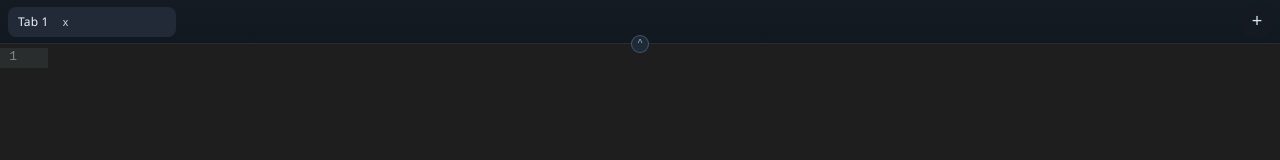
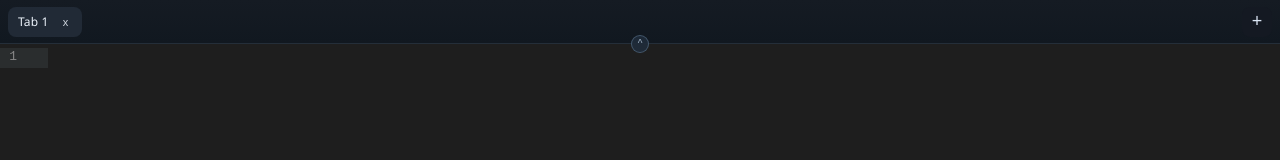
Before and after one commit to Blumio/shibui-code, a website built with Vite: page frontend/index.html in a window 1280 px wide. Built offline with nearby package versions, Linux system fonts and the light colour scheme.

Commit message:
Revert "Failed attempt to solving the scrollbar issue again."
This reverts commit d63eec22ca654906d67b37f21d2c497d7de0afc4.

```diff
--- a/frontend/src/app.ts
+++ b/frontend/src/app.ts
@@ -98,8 +98,6 @@ export class ShibuiApp {
 
   private toastTimerId: number | null = null;
 
-  private tabsResizeObserver: ResizeObserver | null = null;
-
   private readonly isMac = navigator.platform.toLowerCase().includes("mac");
 
   constructor(root: HTMLElement) {
@@ -110,16 +108,16 @@ export class ShibuiApp {
 
     this.tabBarElement = document.createElement("div");
     this.tabBarElement.className = "tabbar";
-
-    this.tabsElement = document.createElement("div");
-    this.tabsElement.className = "tabs";
-    this.tabsElement.addEventListener(
+    this.tabBarElement.addEventListener(
       "wheel",
       (event) => {
         this.handleTabStripWheel(event);
       },
       { passive: false },
     );
+
+    this.tabsElement = document.createElement("div");
+    this.tabsElement.className = "tabs";
     this.tabsElement.addEventListener("scroll", () => {
       this.updateTabOverflowState();
     });
@@ -189,20 +187,11 @@ export class ShibuiApp {
     window.addEventListener("beforeunload", () => {
       this.flushSnapshot();
       this.tabState = clearTabs();
-      this.tabsResizeObserver?.disconnect();
-      this.tabsResizeObserver = null;
     });
 
     window.addEventListener("resize", () => {
       this.updateTabOverflowState();
     });
-
-    if ("ResizeObserver" in window) {
-      this.tabsResizeObserver = new ResizeObserver(() => {
-        this.updateTabOverflowState();
-      });
-      this.tabsResizeObserver.observe(this.tabsElement);
-    }
 
     await clearSnapshot();
     this.flushSnapshot();
@@ -602,9 +591,6 @@ export class ShibuiApp {
     });
 
     this.updateTabOverflowState();
-    requestAnimationFrame(() => {
-      this.updateTabOverflowState();
-    });
   }
 
   private toggleTabBar(): void {
--- a/frontend/src/style.css
+++ b/frontend/src/style.css
@@ -128,7 +128,7 @@ body,
 .tabs {
   display: flex;
   gap: 6px;
-  overflow-x: auto;
+  overflow-x: scroll;
   overflow-y: hidden;
   min-width: 0;
   scrollbar-width: none;
@@ -184,8 +184,6 @@ body,
 .tab {
   display: flex;
   flex: 0 0 auto;
-  flex-shrink: 0;
-  min-width: 168px;
   align-items: center;
   gap: 8px;
   border-radius: 8px;
```
